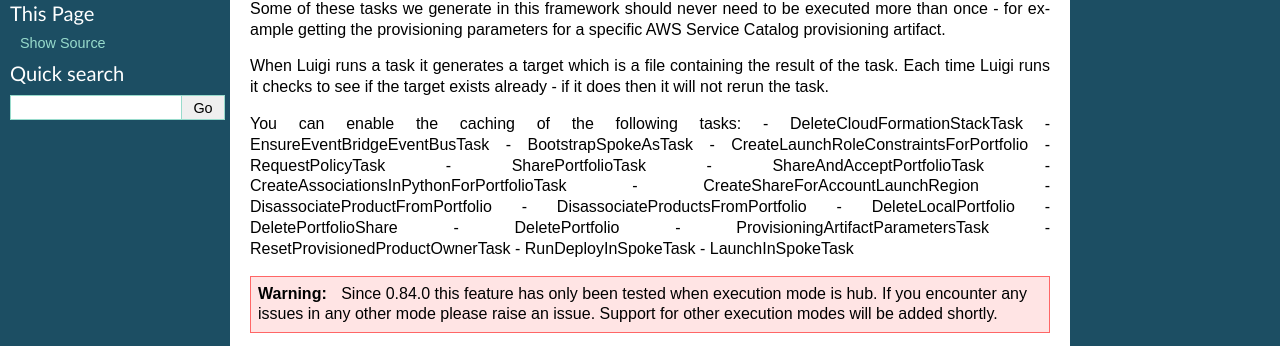
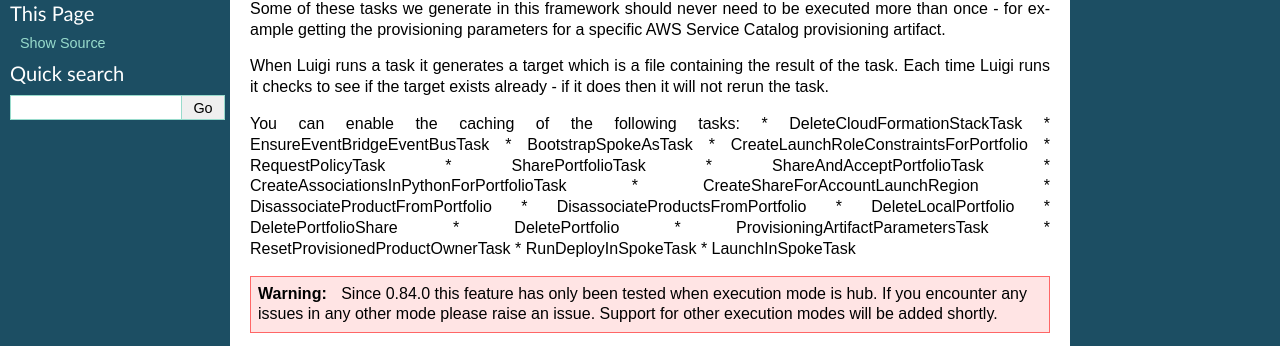
Before and after one commit to awslabs/aws-service-catalog-puppet, a Sphinx documentation site: the page built from docs/source/puppet/caching.rst, in a window 1280 px wide. Shown: the part 333-679 px from the top of the page. Built offline with Sphinx 7.4.7, drawn with Linux system fonts in a browser that asks for light colours.

Commit message:
fixing docs

```diff
--- a/docs/source/puppet/caching.rst
+++ b/docs/source/puppet/caching.rst
@@ -23,24 +23,24 @@
 checks to see if the target exists already - if it does then it will not rerun the task.
 
 You can enable the caching of the following tasks:
-- DeleteCloudFormationStackTask
-- EnsureEventBridgeEventBusTask
-- BootstrapSpokeAsTask
-- CreateLaunchRoleConstraintsForPortfolio
-- RequestPolicyTask
-- SharePortfolioTask
-- ShareAndAcceptPortfolioTask
-- CreateAssociationsInPythonForPortfolioTask
-- CreateShareForAccountLaunchRegion
-- DisassociateProductFromPortfolio
-- DisassociateProductsFromPortfolio
-- DeleteLocalPortfolio
-- DeletePortfolioShare
-- DeletePortfolio
-- ProvisioningArtifactParametersTask
-- ResetProvisionedProductOwnerTask
-- RunDeployInSpokeTask
-- LaunchInSpokeTask
+* DeleteCloudFormationStackTask
+* EnsureEventBridgeEventBusTask
+* BootstrapSpokeAsTask
+* CreateLaunchRoleConstraintsForPortfolio
+* RequestPolicyTask
+* SharePortfolioTask
+* ShareAndAcceptPortfolioTask
+* CreateAssociationsInPythonForPortfolioTask
+* CreateShareForAccountLaunchRegion
+* DisassociateProductFromPortfolio
+* DisassociateProductsFromPortfolio
+* DeleteLocalPortfolio
+* DeletePortfolioShare
+* DeletePortfolio
+* ProvisioningArtifactParametersTask
+* ResetProvisionedProductOwnerTask
+* RunDeployInSpokeTask
+* LaunchInSpokeTask
 
 .. warning::
 
```
